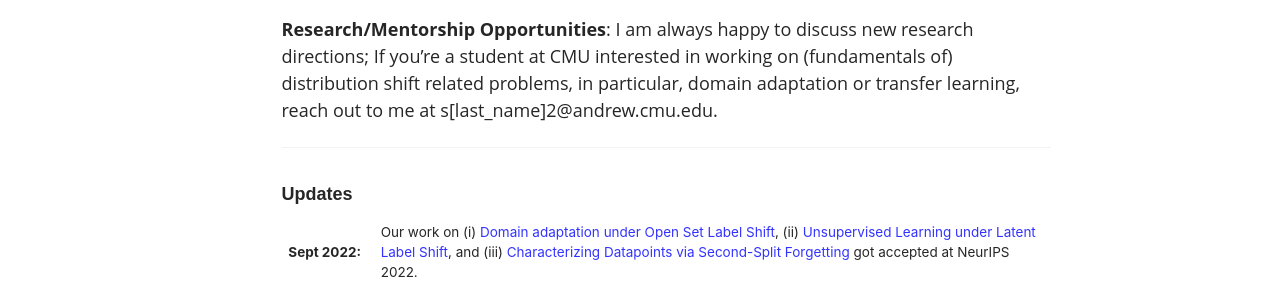
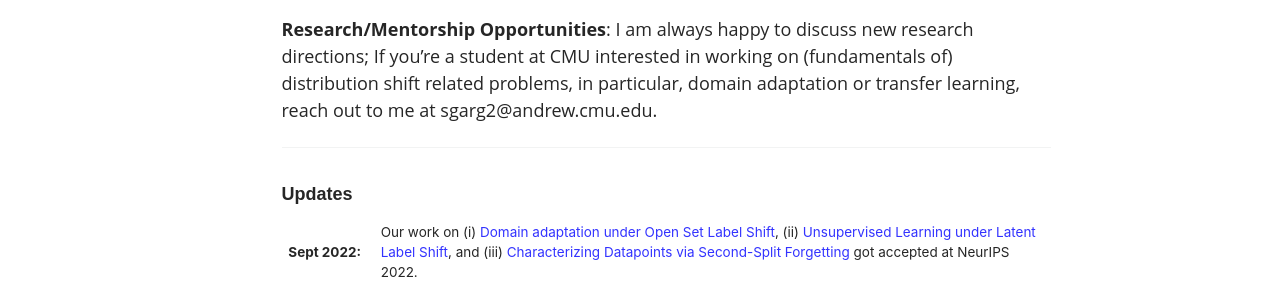
Before and after one commit to saurabhgarg1996/saurabhgarg1996.github.io, a Jekyll site: the page built from _pages/about.md, in a window 1280 px wide and 1181 px high. Shown: the part 527-820 px from the top of the window. Built offline with Jekyll 4.4.1, drawn with Linux system fonts in a browser that asks for light colours; some web fonts are replaced.

Commit message:
bio update

```diff
--- a/_pages/about.md
+++ b/_pages/about.md
@@ -14,7 +14,7 @@ My PhD is supported by [JP Morgan AI PhD Fellowship](https://www.jpmorgan.com/te
 I did my undergrad from IIT Bombay, India with major and honors in CS and minors in Applied Statistics in 2018. After that, I spent one amazing year at Samsung Headquaters, Korea. In the past, I have worked with [Prof. Preethi Jyothi](https://www.cse.iitb.ac.in/~pjyothi), [Prof. Soumen Chakrabarti](https://www.cse.iitb.ac.in/~soumen), [Prof. Suyash Awate](https://www.cse.iitb.ac.in/~suyash).
 
 
-**Research/Mentorship Opportunities**: I am always happy to discuss new research directions; If you're a student at CMU interested in working on (fundamentals of) distribution shift related problems, in particular, domain adaptation or transfer learning, reach out to me at s[last_name]2@andrew.cmu.edu.
+**Research/Mentorship Opportunities**: I am always happy to discuss new research directions; If you're a student at CMU interested in working on (fundamentals of) distribution shift related problems, in particular, domain adaptation or transfer learning, reach out to me at sgarg2@andrew.cmu.edu.
 
 <!---
 I did my undergrad from IIT Bombay, India with major and honors in CS and minors in Applied Statitics in 2018. After that, I spent one amazing year at Samsung Headquaters, Korea. In the past, I have worked with [Prof. Suyash Awate](https://www.cse.iitb.ac.in/~suyash) on building statistical machine learning algorithms for exact MCMC samspling as a part of my Bachelor's thesis. During my stay at IITB, I have also spent major time working with [Prof. Preethi Jyothi](https://www.cse.iitb.ac.in/~pjyothi) on the problem of building robust language models for code switched speech. I was also fortunate to work with [Prof. Soumen Chakrabarti](https://www.cse.iitb.ac.in/~soumen) on building interpretable question answering systems using KG and corpus.
```
